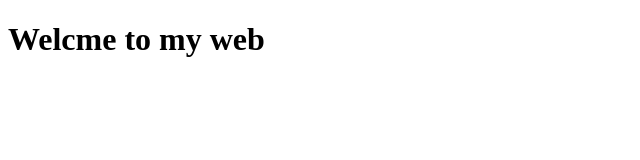
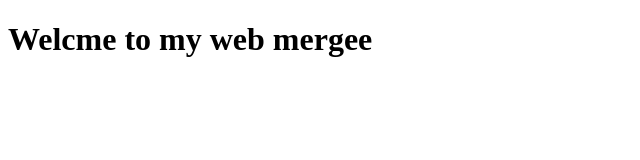
Before and after one commit to montoya117/repasoGit, a plain HTML site: page index.html in a window 1280 px wide. Shown: the whole page, without its empty margins (0-640 px from the left). Drawn offline with Linux system fonts and the light colour scheme.

Commit message:
crear rama1

```diff
--- a/index.html
+++ b/index.html
@@ -6,6 +6,6 @@
     <title>Document</title>
 </head>
 <body>
-    <h1> Welcme to my web</h1>
+    <h1> Welcme to my web mergee</h1>
 </body>
 </html>
```
